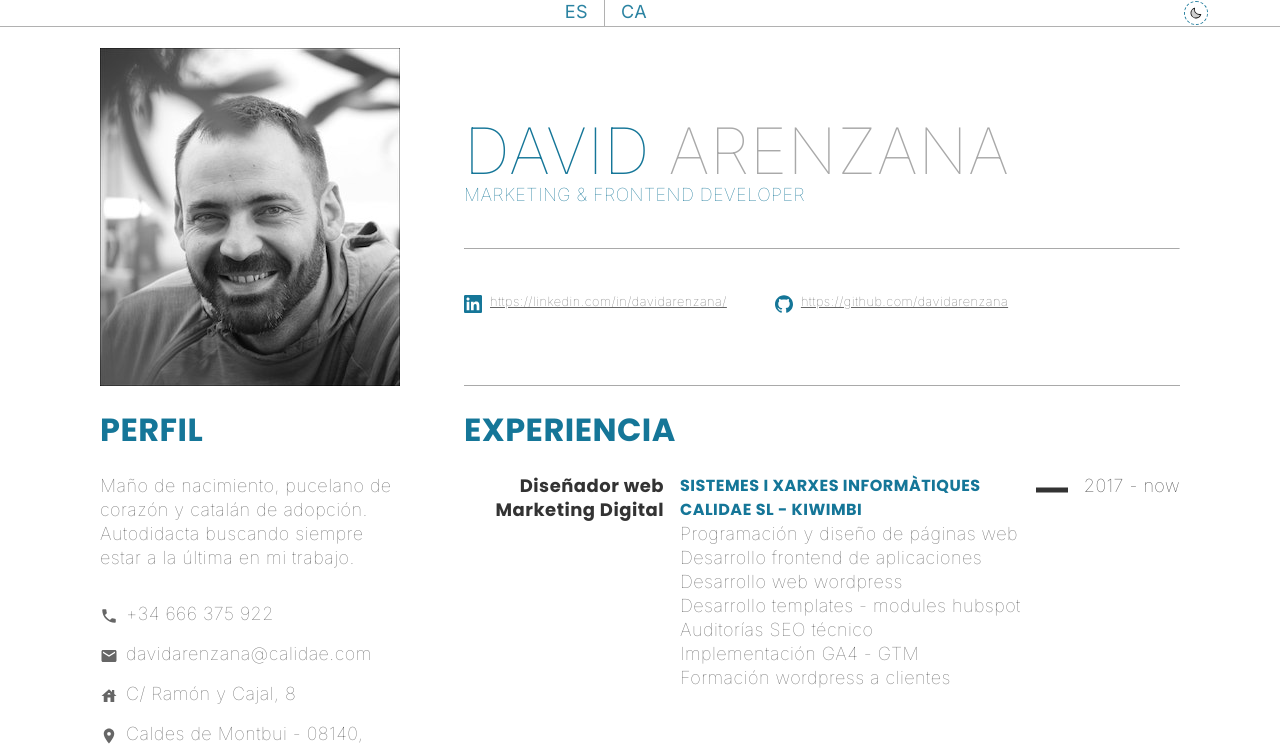
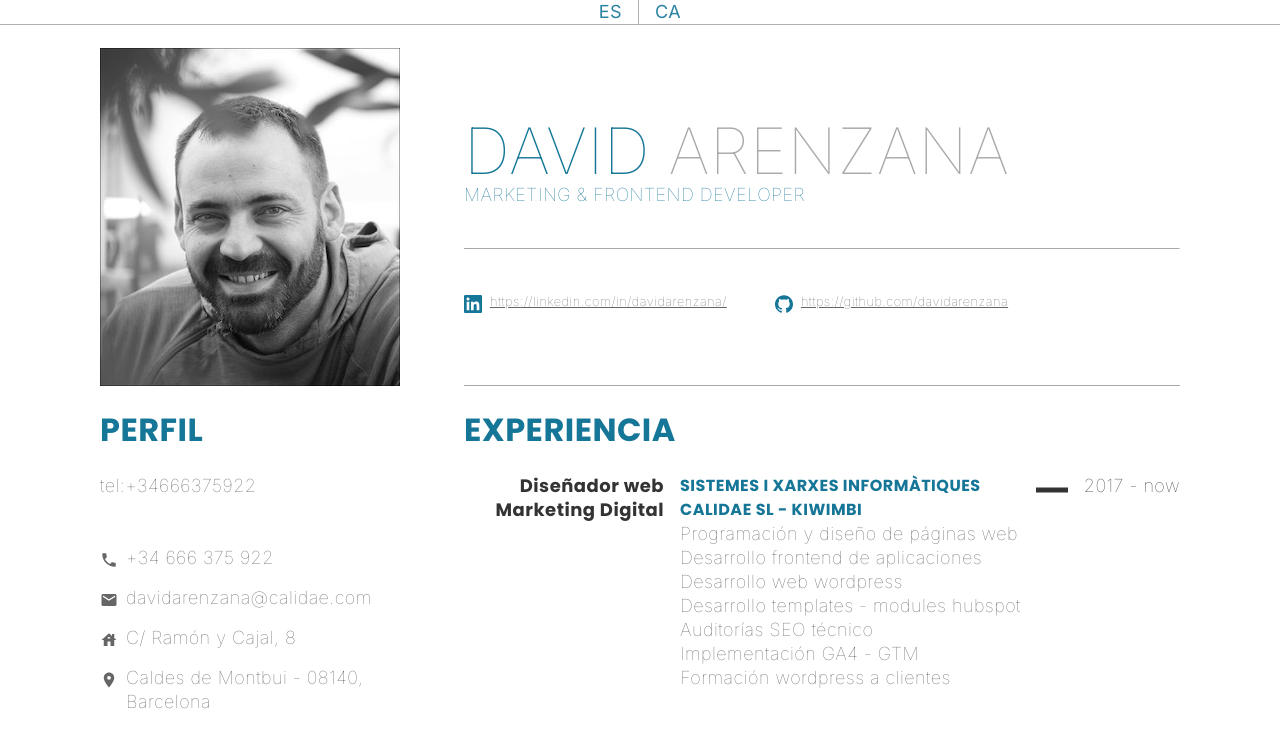
Before and after one commit to davidarenzana/resume, a Nuxt app: page / in a window 1280 px wide. Shown: the top 749 px of the page. Built offline with nearby package versions, Linux system fonts and the light colour scheme.

Commit message:
feature: add tel and mailto

```diff
--- a/assets/main.css
+++ b/assets/main.css
@@ -143,7 +143,7 @@ ul {
 
 .dark  * {
   color: #d2d2d2;
-  background-color: #000;
+  background-color: #252525;
 }
 
 .dark h1,
--- a/components/ProfileContent.vue
+++ b/components/ProfileContent.vue
@@ -5,16 +5,21 @@
 
 <template>
   <div>
-    <p>{{ t('profileDescription') }}</p>
     <div class="profilecontent__list">
-      <BaseTextIcon
+      <p>{{ `tel:${t('phoneNoSpaces')}` }}</p>
+      <a :href="`tel:${t('phoneNoSpaces')}`"
+        ><BaseTextIcon
           icon="phone"
           :text="t('phone')"
-      />
+      /></a>
+
+      <a :href="`mailto:${t('email')}`">
         <BaseTextIcon
           icon="email"
           :text="t('email')"
         />
+      </a>
+      <address>
         <BaseTextIcon
           icon="address"
           :text="t('address')"
@@ -23,12 +28,24 @@
           icon="location"
           :text="location"
         />
+      </address>
     </div>
   </div>
 </template>
 
-<style scoped>
+<style lang="scss" scoped>
   .profilecontent__list {
+    display: flex;
+    flex-direction: column;
+    gap: 1rem;
+
+    > a {
+      text-decoration: none;
+    }
+  }
+
+  address {
+    font-style: normal;
     display: flex;
     flex-direction: column;
     gap: 1rem;
--- a/components/TopHeader.vue
+++ b/components/TopHeader.vue
@@ -1,7 +1,7 @@
 <template>
   <div class="topheader">
     <LangSwitcher />
-    <ColorSwitcher />
+    <!-- <ColorSwitcher /> -->
   </div>
 </template>
 
--- a/locales/ca.json
+++ b/locales/ca.json
@@ -8,6 +8,7 @@
   "profileTitle": "Perfil",
   "profileDescription": "Maño de naixement, pucelano de cor i català d'adopció. Autodidacta buscant sempre estar a l'última en el meu treball.",
   "phone": "+34 666 375 922",
+  "phoneNoSpaces": "+34666375922",
   "email": "davidarenzana{'@'}calidae.com",
   "address": "C. Ramon i Cajal, 8",
   "city": "Caldes de Montbui",
--- a/locales/es.json
+++ b/locales/es.json
@@ -8,6 +8,7 @@
   "profileTitle": "Perfil",
   "profileDescription": "Maño de nacimiento, pucelano de corazón y catalán de adopción. Autodidacta buscando siempre estar a la última en mi trabajo.",
   "phone": "+34 666 375 922",
+  "phoneNoSpaces": "+34666375922",
   "email": "davidarenzana{'@'}calidae.com",
   "address": "C/ Ramón y Cajal, 8",
   "city": "Caldes de Montbui",
```
Lines whose indentation alone changed are shown as unchanged.
